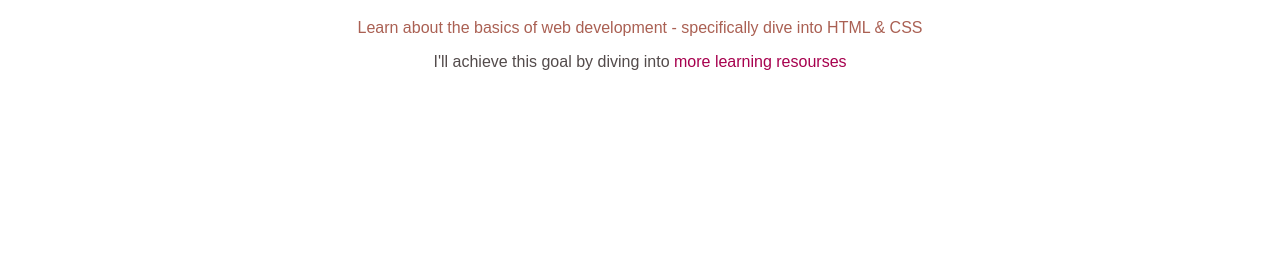
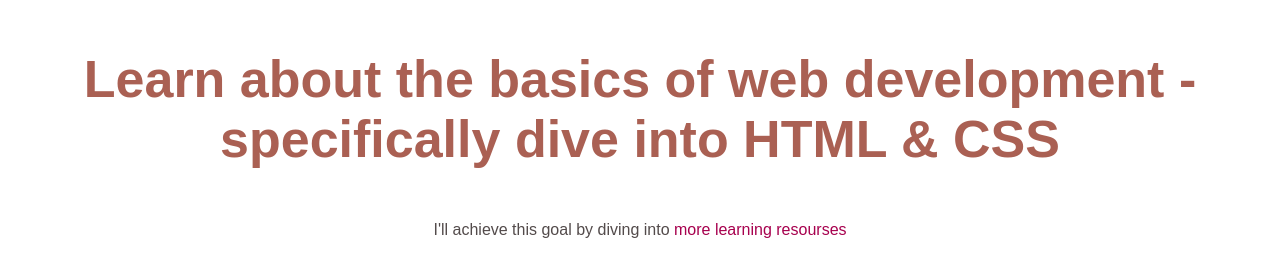
Before and after one commit to shem4soul/100-days-of-coding-challenge, a plain HTML site: page index.html in a window 1280 px wide. Shown: the part 61-338 px from the top of the page. Drawn offline with Linux system fonts and the light colour scheme.

Commit message:
updated font weight

```diff
--- a/daily-challenge.css
+++ b/daily-challenge.css
@@ -21,4 +21,6 @@
 
   #todays-challenge {
    color: rgb(170, 96, 83);
+   font-weight: bold;
+   font-size: 52px;
   }
```
